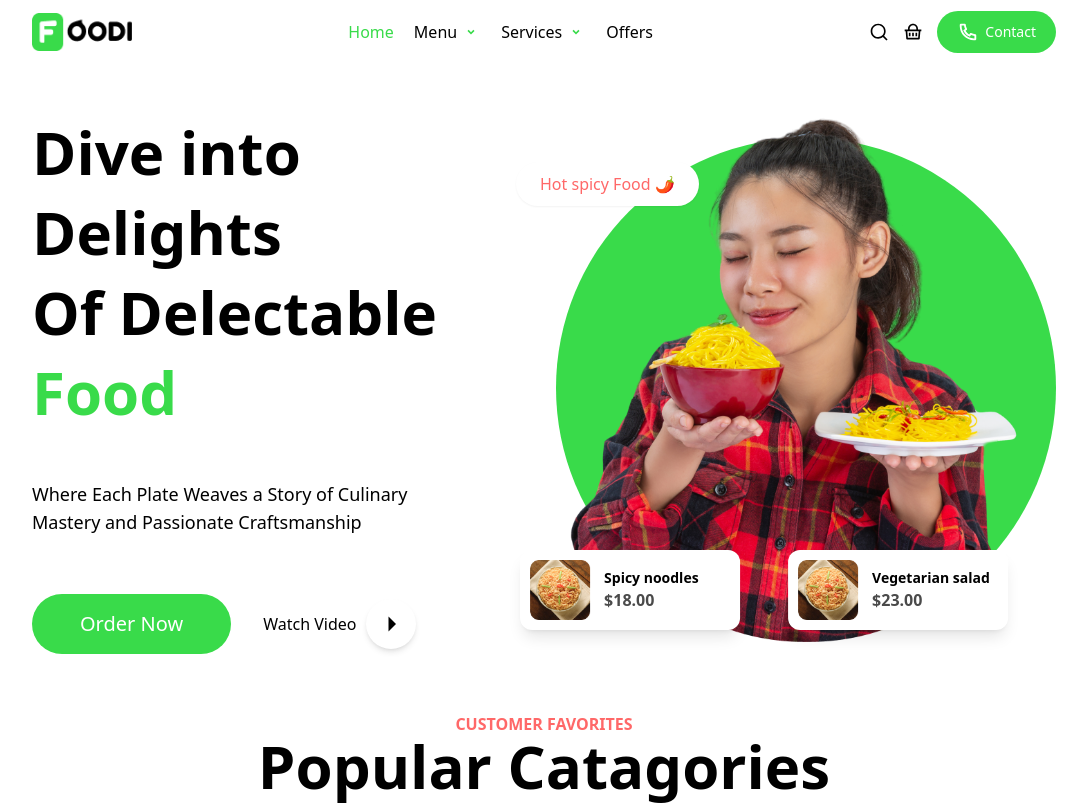
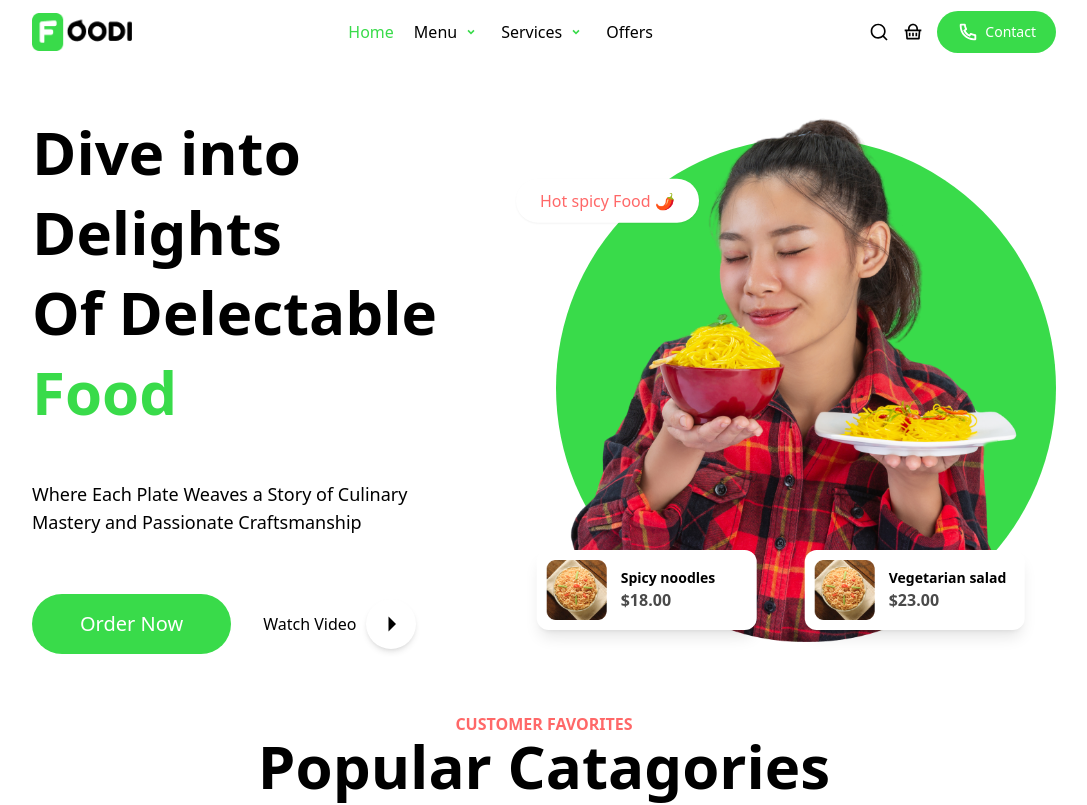
Before and after one commit to MedElmkaoui/foodi, a Next.js app: page / in a window 1280 px wide. Shown: the top 805 px of the page, without its empty margins (96-1183 px from the left). Built offline with nearby package versions, Linux system fonts and the light colour scheme.

Commit message:
23/09/2024 - 20:13

```diff
--- a/src/components/common/Btn.tsx
+++ b/src/components/common/Btn.tsx
@@ -4,7 +4,7 @@ interface Props {
 
 const Btn = ({label,}: Props)=> {
     return (
-        <button className="bg-primary text-white text-sm lg:text-lg xl:text-xl py-2.5 xl:py-4 px-4 xl:px-12 rounded-full">
+        <button className="bg-primary hover:bg-white hover:border hover:border-primary hover:text-primary transition duration-700 text-white text-sm lg:text-lg xl:text-xl py-2.5 xl:py-4 px-4 xl:px-12 rounded-full">
             {label}
         </button>
     )
--- a/tailwind.config.ts
+++ b/tailwind.config.ts
@@ -10,8 +10,8 @@ const config: Config = {
   theme: {
     extend: {
       animation: {
-        'x-toggle': 'x-toggle 2s ease-in-out infinite',
-        'y-toggle': 'y-toggle 2s ease-in-out infinite',
+        'x-toggle': 'x-toggle 8s ease-in-out infinite',
+        'y-toggle': 'y-toggle 8s ease-in-out infinite',
       },
       keyframes: {
         'x-toggle': {
```
